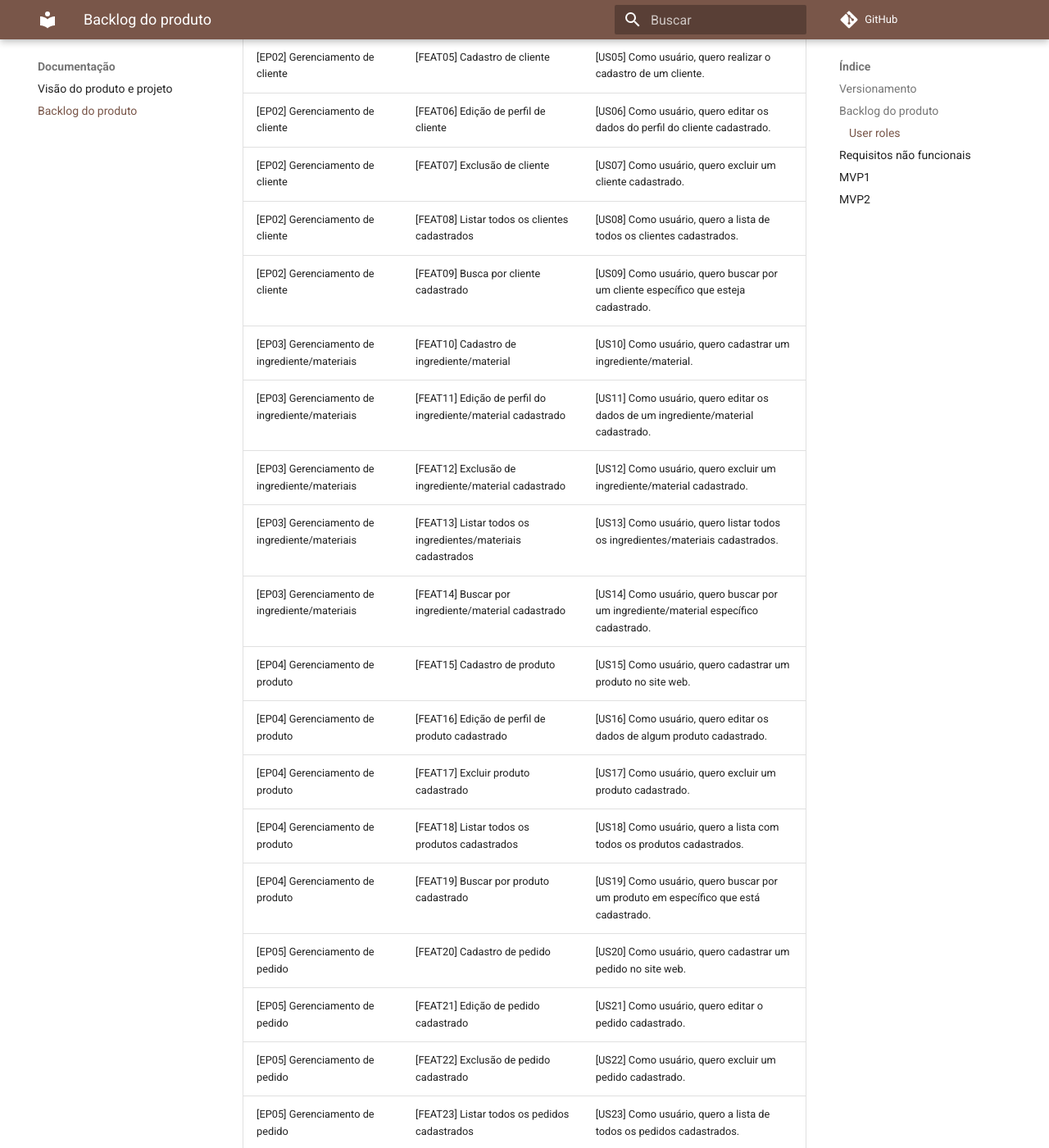
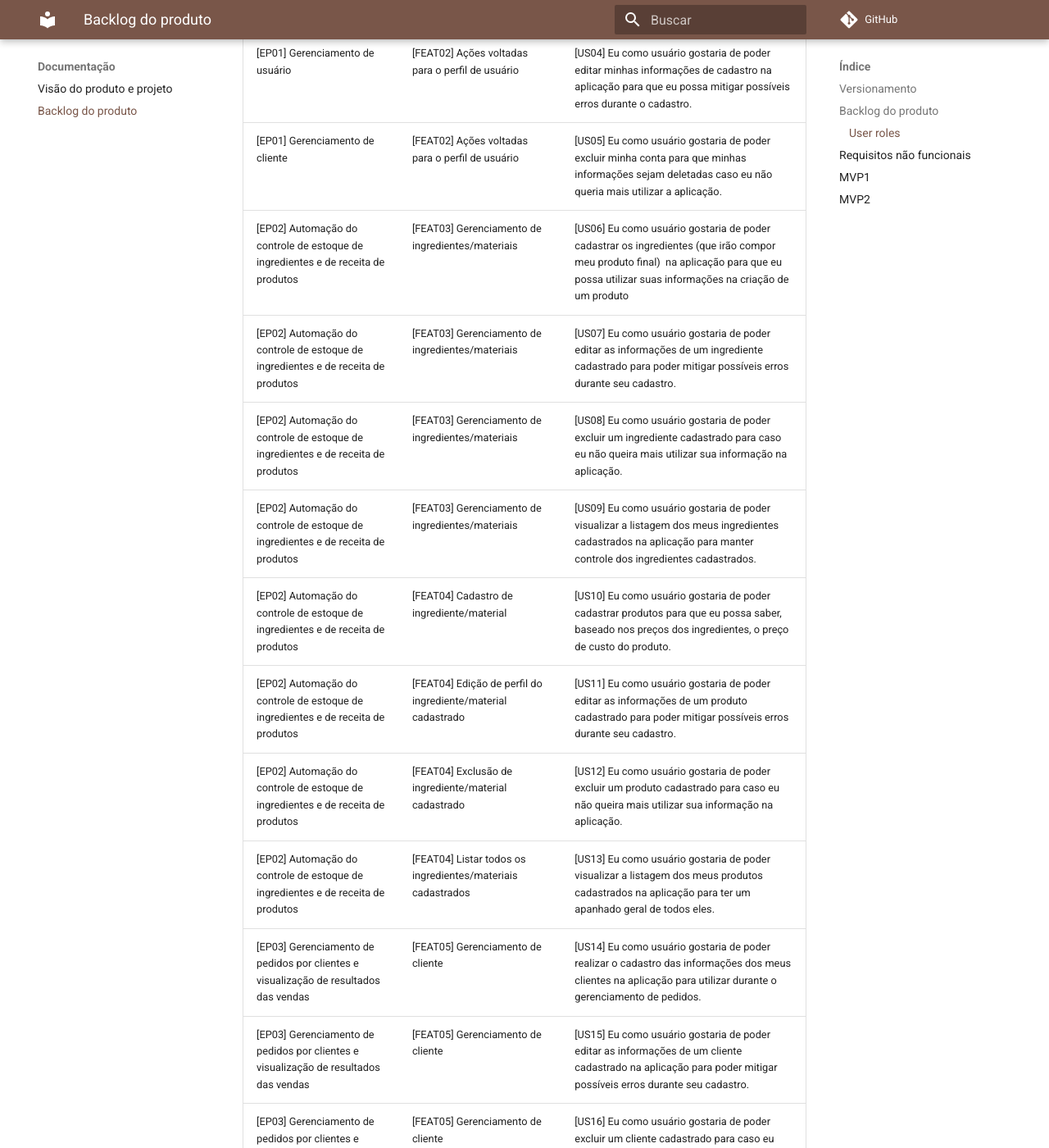
Before and after one commit to mdsreq-fga-unb/2022.2-Receitalista, an MkDocs documentation site: the page built from docs/backlog_do_produto.md, in a window 1280 px wide and 1400 px high, scrolled down 1049 px. Shown: the whole window at 82% size. Built offline with MkDocs 1.6.1 and Material for MkDocs 9.7.7, drawn with Linux system fonts in a browser that asks for light colours; comment, search, counter and statistics services are not loaded; some of the changed text lies outside the part shown.

Commit message:
Atualização do backlog

```diff
--- a/docs/backlog_do_produto.md
+++ b/docs/backlog_do_produto.md
@@ -18,32 +18,31 @@
 
 | Épico | Feature | User Story |
 |-------|---------|------------|
-| [EP01] Gerenciamento de usuário | [FEAT01] Cadastro de usuário | [US01] Como usuário, eu quero realizar o meu cadastro para utilizar dos serviçõs do site web. |
-| [EP01] Gerenciamento de usuário | [FEAT02] Edição do perfil de usuário | [US02] Como usuário, eu quero editar os dados do meu perfil de usuário. |
-| [EP01] Gerenciamento de usuário | [FEAT03] Exclusão de usuário | [US03] Como usuário, quero deletar o meu usuário|
-| [EP01] Gerenciamento de usuário | [FEAT04] Login de usuário | [US04] Como usuário, quero realizar o meu login no site web. |
-| [EP02] Gerenciamento de cliente | [FEAT05] Cadastro de cliente | [US05] Como usuário, quero realizar o cadastro de um cliente. |
-| [EP02] Gerenciamento de cliente | [FEAT06] Edição de perfil de cliente | [US06] Como usuário, quero editar os dados do perfil do cliente cadastrado. |
-| [EP02] Gerenciamento de cliente | [FEAT07] Exclusão de cliente | [US07] Como usuário, quero excluir um cliente cadastrado. |
-| [EP02] Gerenciamento de cliente | [FEAT08] Listar todos os clientes cadastrados| [US08] Como usuário, quero a lista de todos os clientes cadastrados. |
-| [EP02] Gerenciamento de cliente | [FEAT09] Busca por cliente cadastrado| [US09] Como usuário, quero buscar por um cliente específico que esteja cadastrado. |
-| [EP03] Gerenciamento de ingrediente/materiais | [FEAT10] Cadastro de ingrediente/material | [US10] Como usuário, quero cadastrar um ingrediente/material. |
-| [EP03] Gerenciamento de ingrediente/materiais | [FEAT11] Edição de perfil do ingrediente/material cadastrado | [US11] Como usuário, quero editar os dados de um ingrediente/material cadastrado. |
-| [EP03] Gerenciamento de ingrediente/materiais | [FEAT12] Exclusão de ingrediente/material cadastrado | [US12] Como usuário, quero excluir um ingrediente/material cadastrado. |
-| [EP03] Gerenciamento de ingrediente/materiais | [FEAT13] Listar todos os ingredientes/materiais cadastrados | [US13] Como usuário, quero listar todos os ingredientes/materiais cadastrados. |
-| [EP03] Gerenciamento de ingrediente/materiais | [FEAT14] Buscar por ingrediente/material cadastrado | [US14] Como usuário, quero buscar por um ingrediente/material específico cadastrado. |
-| [EP04] Gerenciamento de produto | [FEAT15] Cadastro de produto| [US15] Como usuário, quero cadastrar um produto no site web. |
-| [EP04] Gerenciamento de produto | [FEAT16] Edição de perfil de produto cadastrado | [US16] Como usuário, quero editar os dados de algum produto cadastrado. |
-| [EP04] Gerenciamento de produto | [FEAT17] Excluir produto cadastrado | [US17] Como usuário, quero excluir um produto cadastrado. |
-| [EP04] Gerenciamento de produto | [FEAT18] Listar todos os produtos cadastrados | [US18] Como usuário, quero a lista com todos os produtos cadastrados. |
-| [EP04] Gerenciamento de produto | [FEAT19] Buscar por produto cadastrado | [US19] Como usuário, quero buscar por um produto em específico que está cadastrado. |
-| [EP05] Gerenciamento de pedido | [FEAT20] Cadastro de pedido | [US20] Como usuário, quero cadastrar um pedido no site web. |
-| [EP05] Gerenciamento de pedido | [FEAT21] Edição de pedido cadastrado | [US21] Como usuário, quero editar o pedido cadastrado. |
-| [EP05] Gerenciamento de pedido | [FEAT22] Exclusão de pedido cadastrado | [US22] Como usuário, quero excluir um pedido cadastrado. |
-| [EP05] Gerenciamento de pedido | [FEAT23] Listar todos os pedidos cadastrados | [US23] Como usuário, quero a lista de todos os pedidos cadastrados. |
-| [EP05] Gerenciamento de pedido | [FEAT24] Buscar por pedido cadastrado | [US24] Como usuário, quero buscar por um pedido em específico cadastrado. |
-| [EP06] Gerenciamento de Dashboard | [FEAT25] Gerar gráfico preço X lucro | [US25] Como usuário, quero um gráfico em que mostra o preço e o lucro obtido com o produto. |
-| [EP06] Gerenciamento de Dashboard | [FEAT26] Exportar relatório via PDF | [US26] Como usuário, quero um relatório com o lucro obtido em um produto específico. |
+| [EP01] Gerenciamento de usuário | [FEAT01] Autenticação de usuário para entrar na plataforma | [US01] Eu como usuário gostaria de me cadastrar na aplicação para conseguir realizar login. |
+| [EP01] Gerenciamento de usuário | [FEAT01] Autenticação de usuário para entrar na plataforma | [US02] Eu como usuário gostaria de poder realizar o login na aplicação para poder utilizar suas funcionalidades. |
+| [EP01] Gerenciamento de usuário | [FEAT01] Autenticação de usuário para entrar na plataforma | [US03] Eu como usuário gostaria de poder alterar minha senha sem a necessidade de estar logado na aplicação para caso eu a esqueça. |
+| [EP01] Gerenciamento de usuário | [FEAT02] Ações voltadas para o perfil de usuário | [US04] Eu como usuário gostaria de poder editar minhas informações de cadastro na aplicação para que eu possa mitigar possíveis erros durante o cadastro. |
+| [EP01] Gerenciamento de cliente | [FEAT02] Ações voltadas para o perfil de usuário | [US05] Eu como usuário gostaria de poder excluir minha conta para que minhas informações sejam deletadas caso eu não queria mais utilizar a aplicação. |
+| [EP02] Automação do controle de estoque de ingredientes e de receita de produtos | [FEAT03] Gerenciamento de ingredientes/materiais | [US06] Eu como usuário gostaria de poder cadastrar os ingredientes (que irão compor meu produto final)  na aplicação para que eu possa utilizar suas informações na criação de um produto |
+| [EP02] Automação do controle de estoque de ingredientes e de receita de produtos | [FEAT03] Gerenciamento de ingredientes/materiais | [US07] Eu como usuário gostaria de poder editar as informações de um ingrediente cadastrado para poder mitigar possíveis erros durante seu cadastro. |
+| [EP02] Automação do controle de estoque de ingredientes e de receita de produtos | [FEAT03] Gerenciamento de ingredientes/materiais | [US08] Eu como usuário gostaria de poder excluir um ingrediente cadastrado para caso eu não queira mais utilizar sua informação na aplicação. |
+| [EP02] Automação do controle de estoque de ingredientes e de receita de produtos | [FEAT03] Gerenciamento de ingredientes/materiais | [US09] Eu como usuário gostaria de poder visualizar a listagem dos meus ingredientes cadastrados na aplicação para manter controle dos ingredientes cadastrados. |
+| [EP02] Automação do controle de estoque de ingredientes e de receita de produtos | [FEAT04] Cadastro de ingrediente/material | [US10] Eu como usuário gostaria de poder cadastrar produtos para que eu possa saber, baseado nos preços dos ingredientes, o preço de custo do produto. |
+| [EP02] Automação do controle de estoque de ingredientes e de receita de produtos | [FEAT04] Edição de perfil do ingrediente/material cadastrado | [US11] Eu como usuário gostaria de poder editar as informações de um produto cadastrado para poder mitigar possíveis erros durante seu cadastro. |
+| [EP02] Automação do controle de estoque de ingredientes e de receita de produtos | [FEAT04] Exclusão de ingrediente/material cadastrado | [US12] Eu como usuário gostaria de poder excluir um produto cadastrado para caso eu não queira mais utilizar sua informação na aplicação. |
+| [EP02] Automação do controle de estoque de ingredientes e de receita de produtos | [FEAT04] Listar todos os ingredientes/materiais cadastrados | [US13] Eu como usuário gostaria de poder visualizar a listagem dos meus produtos cadastrados na aplicação para ter um apanhado geral de todos eles. |
+| [EP03] Gerenciamento de pedidos por clientes e visualização de resultados das vendas | [FEAT05] Gerenciamento de cliente | [US14] Eu como usuário gostaria de poder realizar o cadastro das informações dos meus clientes na aplicação para utilizar durante o gerenciamento de pedidos. |
+| [EP03] Gerenciamento de pedidos por clientes e visualização de resultados das vendas | [FEAT05] Gerenciamento de cliente | [US15] Eu como usuário gostaria de poder editar as informações de um cliente cadastrado na aplicação para poder mitigar possíveis erros durante seu cadastro. |
+| [EP03] Gerenciamento de pedidos por clientes e visualização de resultados das vendas | [FEAT05] Gerenciamento de cliente | [US16] Eu como usuário gostaria de poder excluir um cliente cadastrado para caso eu não queira mais utilizar sua informação na aplicação. |
+| [EP03] Gerenciamento de pedidos por clientes e visualização de resultados das vendas | [FEAT05] Gerenciamento de cliente | [US17] Eu como usuário gostaria de poder visualizar a listagem dos meus clientes cadastrados na aplicação para poder visualizar o perfil de consumo de cada cliente. |
+| [EP03] Gerenciamento de pedidos por clientes e visualização de resultados das vendas | [FEAT06] Gerenciamento de pedidos | [US18] Eu como usuário gostaria de poder cadastrar pedidos na aplicação para que eu possa alocar um produto a um cliente. |
+| [EP03] Gerenciamento de pedidos por clientes e visualização de resultados das vendas | [FEAT06] Gerenciamento de pedido | [US19] Eu como usuário gostaria de poder editar as informações de um pedido cadastrado para poder mitigar possíveis erros durante seu cadastro. |
+| [EP03] Gerenciamento de pedidos por clientes e visualização de resultados das vendas | [FEAT06] Gerenciamento de pedido | [US20] Eu como usuário gostaria de poder excluir um pedido cadastrado para caso eu não queira mais utilizar sua informação na aplicação. |
+| [EP03] Gerenciamento de pedidos por clientes e visualização de resultados das vendas | [FEAT06] Gerenciamento de pedidoo | [US21] Eu como usuário gostaria de poder visualizar a listagem dos  pedidos cadastrados na aplicação para manter controle de gastos e lucros. |
+| [EP03] Gerenciamento de pedidos por clientes e visualização de resultados das vendas | [FEAT07] Gerenciamento de custos | [US22] Eu como usuário gostaria de visualizar os gastos com cada ingrediente mensalmente para poder estimar margem de lucro por produto. |
+| [EP03] Gerenciamento de pedidos por clientes e visualização de resultados das vendas | [FEAT07] Gerenciamento de custos | [US23] Eu como usuário gostaria de visualizar qual a margem de lucro mensal por produto para gerenciar o preço de venda para cada pedido. |
+| [EP03] Gerenciamento de pedidos por clientes e visualização de resultados das vendas | [FEAT07] Gerenciamento de custos | [US24] Eu como usuário gostaria de visualizar qual a margem de lucro de todos os pedidos mensalmente ter controle da minha margem de lucro. |
+
 
 <br>
 
```
